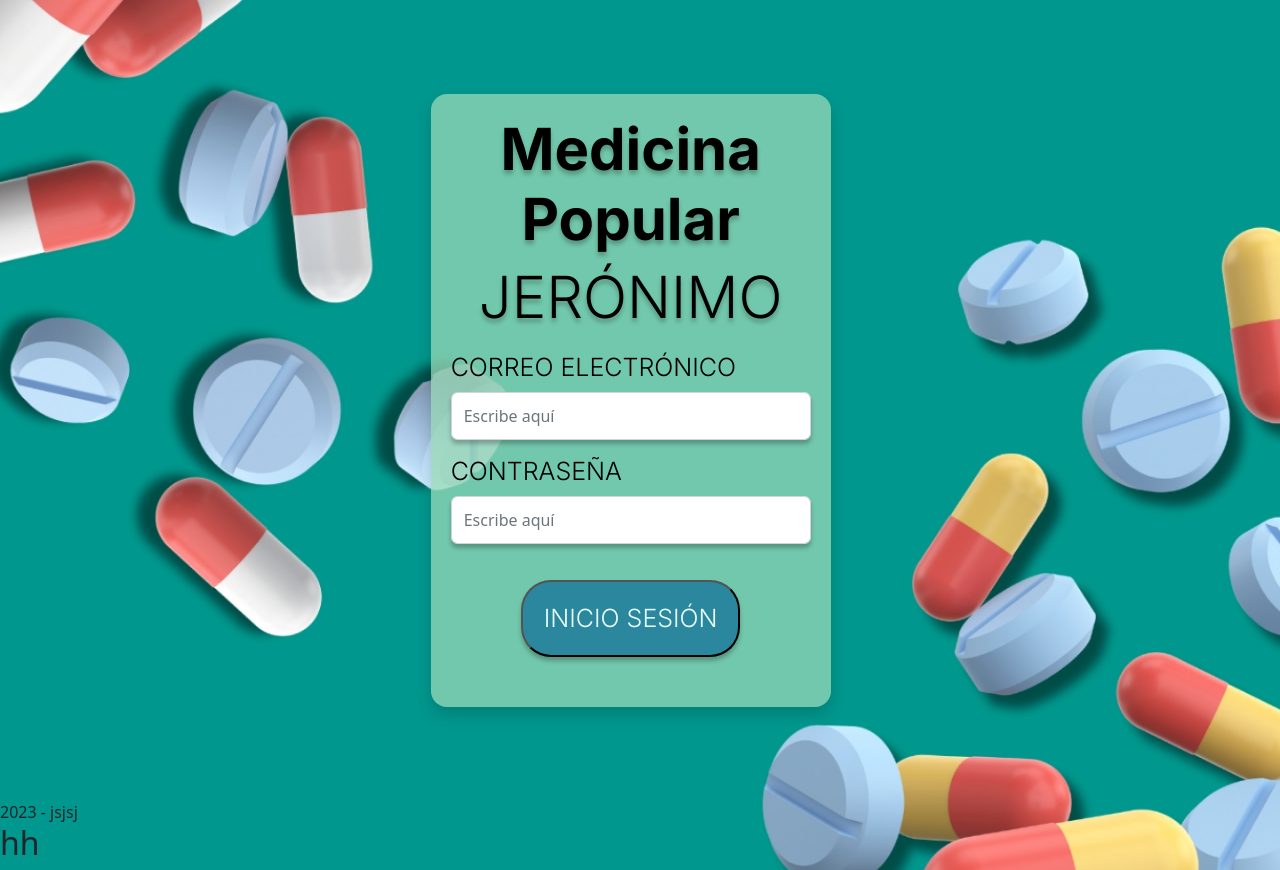
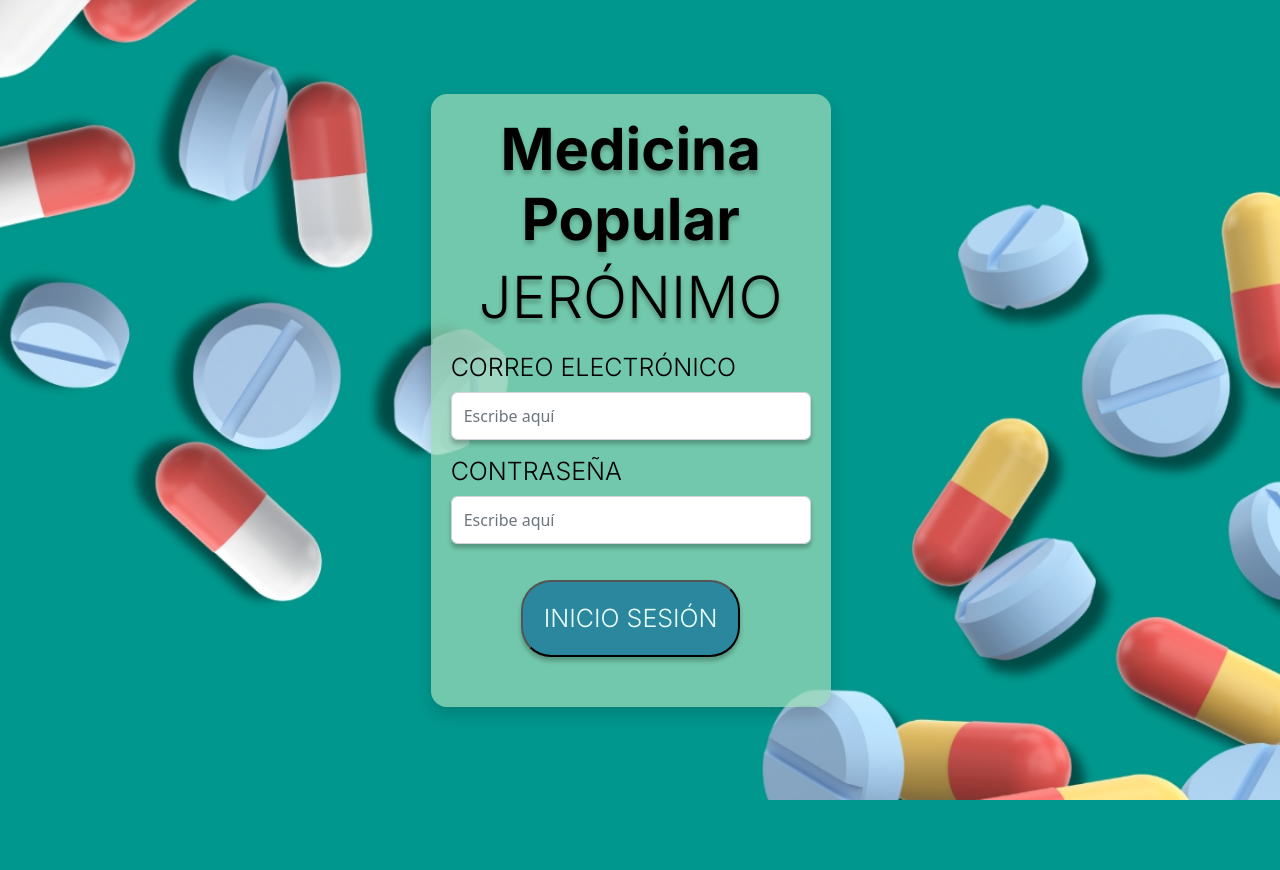
Before and after one commit to KarenL086/Farmacia, a Django app: page / in a window 1280 px wide. After the commit the page ends 800 px from the top, so only its background shows below. Run offline with Django 4.2, Linux system fonts and the light colour scheme.

Commit message:
Quitando footer de base 2

```diff
--- a/templates/layout/base2.html
+++ b/templates/layout/base2.html
@@ -19,10 +19,6 @@
         {% endblock %}
 
     </main>
-    <footer>
-        2023 - jsjsj
-        <h2>hh</h2>
-    </footer>
     <script src="https://cdn.jsdelivr.net/npm/bootstrap@5.2.3/dist/js/bootstrap.bundle.min.js" integrity="sha384-kenU1KFdBIe4zVF0s0G1M5b4hcpxyD9F7jL+jjXkk+Q2h455rYXK/7HAuoJl+0I4" crossorigin="anonymous"></script>
 </body>
 </html>
```
